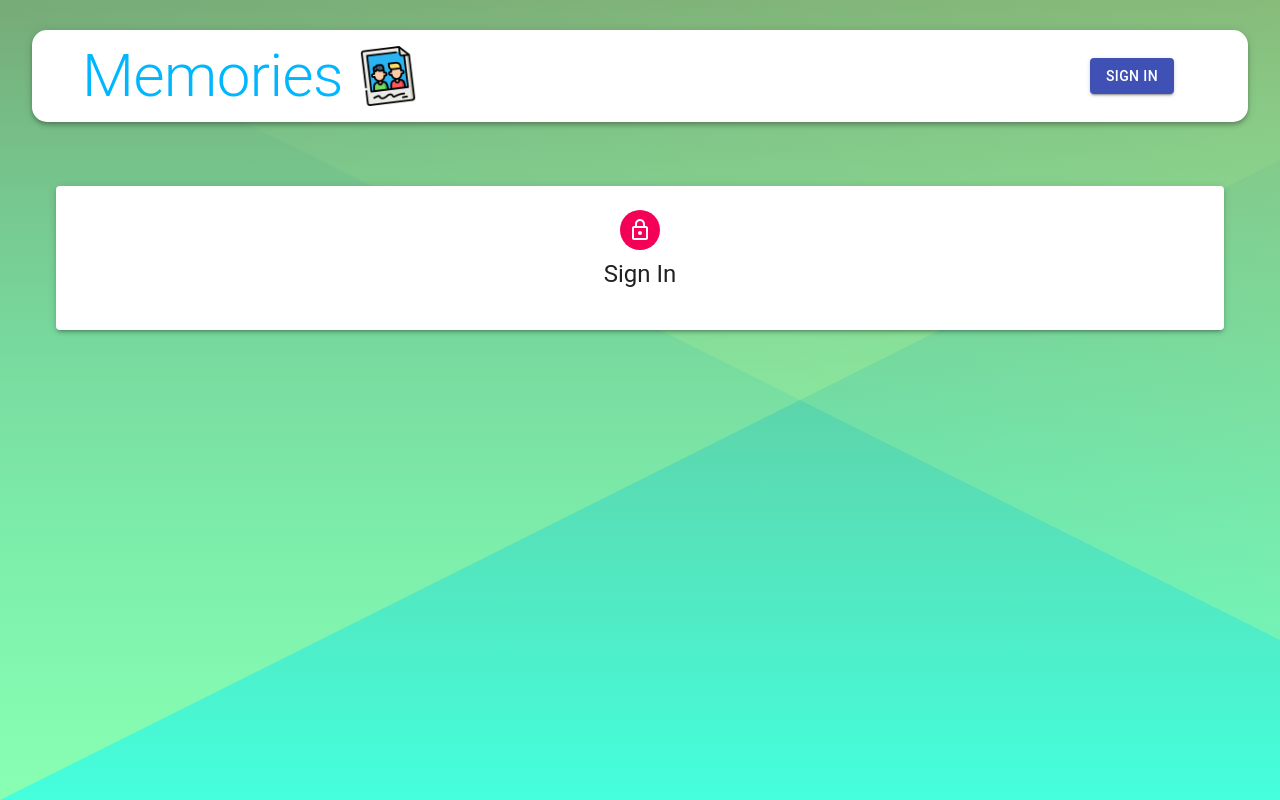
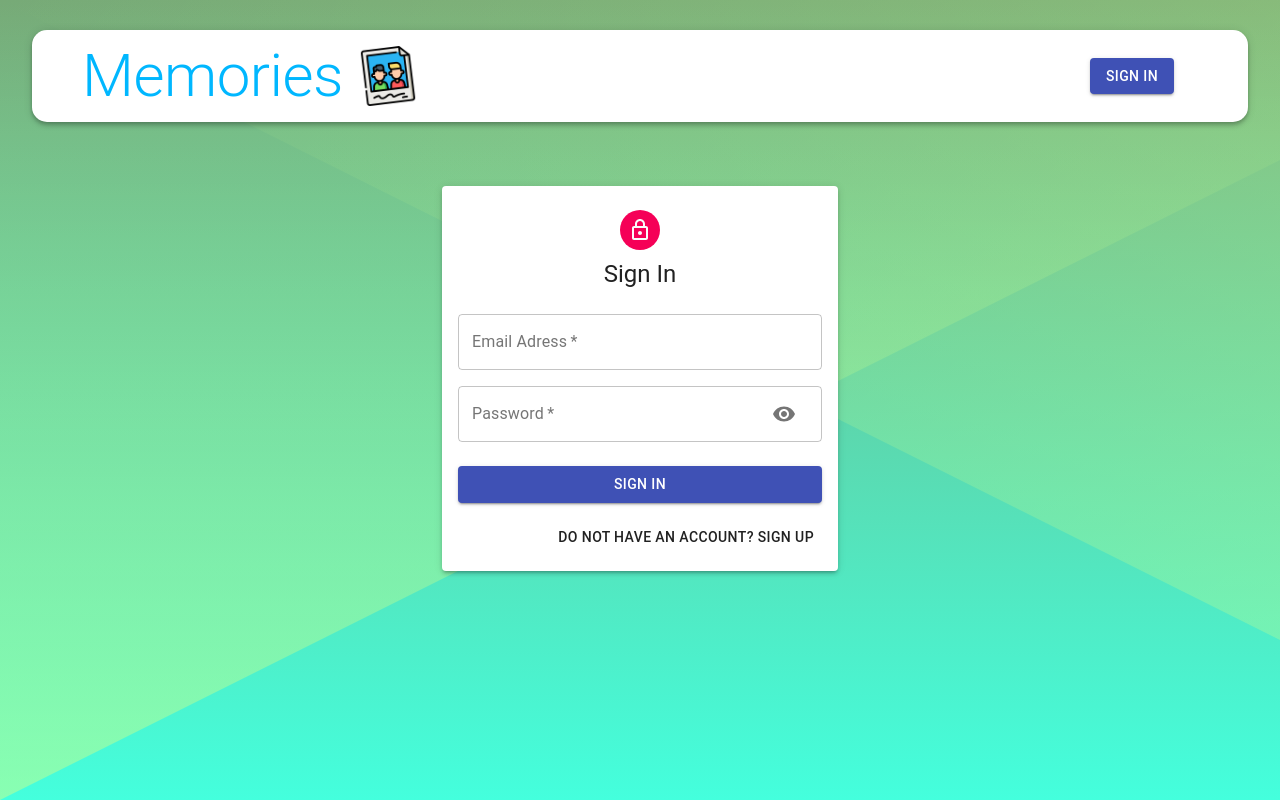
Before and after one commit to HristijanGjorgjioski/Memories-Frontend, a React (Create React App) app: page /auth in a window 1280 px wide. Built offline with nearby package versions, Linux system fonts and the light colour scheme.

Commit message:
Forms is done, now is time to add functinallity. I want to add Google OAuth with help of react-google-auth, lets try!

```diff
--- a/src/components/Auth/Auth.js
+++ b/src/components/Auth/Auth.js
@@ -1,4 +1,4 @@
-import React from 'react';
+import React, { useState } from 'react';
 import {
   Avatar,
   Button,
@@ -9,20 +9,30 @@
   TextField,
 } from '@material-ui/core';
 import LockOutlinedIcon from '@material-ui/icons/LockOutlined';
+import Input from './Input';
 
 import useStyles from './styles';
 
 const Auth = () => {
   const classes = useStyles();
+  const [showPassword, setShowPassword] = useState(false);
 
-  const isSignup = false;
+  const [isSignup, setIsSignup] = useState(false);
+
+  const handleShowPassword = () =>
+    setShowPassword((prevShowPassword) => !prevShowPassword);
 
   const handleSubmit = () => {};
 
   const handleChange = () => {};
 
+  const switchMode = () => {
+    setIsSignup((prevIsSignup) => !prevIsSignup);
+    handleShowPassword(false);
+  };
+
   return (
-    <Container component="main" maxwidth="xs">
+    <Container component="main" maxWidth="xs">
       <Paper className={classes.paper} elevation={3}>
         <Avatar className={classes.avatar}>
           <LockOutlinedIcon />
@@ -32,24 +42,60 @@
           <Grid container spacing={2}>
             {isSignup && (
               <>
-                <Grid xs={6} mcd={12}>
-                  <TextField
-                    name="firstName"
-                    label="First Name"
-                    handleChange={handleChange}
-                    autoFocus
-                    xs={6}
-                  />
-                </Grid>
-                <TextField
+                <Input
+                  name="firstName"
+                  label="First Name"
+                  handleChange={handleChange}
+                  autoFocus
+                  half
+                />
+                <Input
                   name="lastName"
                   label="Last Name"
                   handleChange={handleChange}
-                  autoFocus
-                  xs={6}
+                  half
                 />
               </>
             )}
+            <Input
+              name="email"
+              label="Email Adress"
+              handleChange={handleChange}
+              type="email"
+            />
+            <Input
+              name="password"
+              label="Password"
+              handleChange={handleChange}
+              type={showPassword ? 'text' : 'password'}
+              handleShowPassword={handleShowPassword}
+            />
+            {isSignup && (
+              <Input
+                name="confirmPassword"
+                label="Repeat Password"
+                handleChange={handleChange}
+                type="password"
+              />
+            )}
+          </Grid>
+          <Button
+            type="submit"
+            fullWidth
+            variant="contained"
+            color="primary"
+            className={classes.submit}
+          >
+            {isSignup ? 'Sign Up' : 'Sign In'}
+          </Button>
+          <Grid container justify="flex-end">
+            <Grid item>
+              <Button onClick={switchMode}>
+                {isSignup
+                  ? 'Already have an account? Sign In'
+                  : 'Do not have an account? Sign up'}
+              </Button>
+            </Grid>
           </Grid>
         </form>
       </Paper>
--- a/src/components/Auth/Input.js
+++ b/src/components/Auth/Input.js
@@ -1,9 +1,42 @@
 import React from 'react';
 
-import { TextField, Grid, InputAdornment, IconButton } from '@material-ui/core'
-
-const Input = () => {
-    return (  );
-}
+import { TextField, Grid, InputAdornment, IconButton } from '@material-ui/core';
+import Visibility from '@material-ui/icons/Visibility';
+import VisibilityOff from '@material-ui/icons/VisibilityOff';
+const Input = ({
+  name,
+  half,
+  handleShowPassword,
+  handleChange,
+  label,
+  autoFocus,
+  type,
+}) => {
+  return (
+    <Grid item xs={12} sm={half ? 6 : 12}>
+      <TextField
+        name={name}
+        onChange={handleChange}
+        variant="outlined"
+        required
+        fullWidth
+        label={label}
+        autoFocus={autoFocus}
+        type={type}
+        InputProps={
+          name === 'password' && {
+            endAdornment: (
+              <InputAdornment position="end">
+                <IconButton onClick={handleShowPassword}>
+                  {type === 'password' ? <Visibility /> : <VisibilityOff />}
+                </IconButton>
+              </InputAdornment>
+            ),
+          }
+        }
+      />
+    </Grid>
+  );
+};
 
 export default Input;
```
